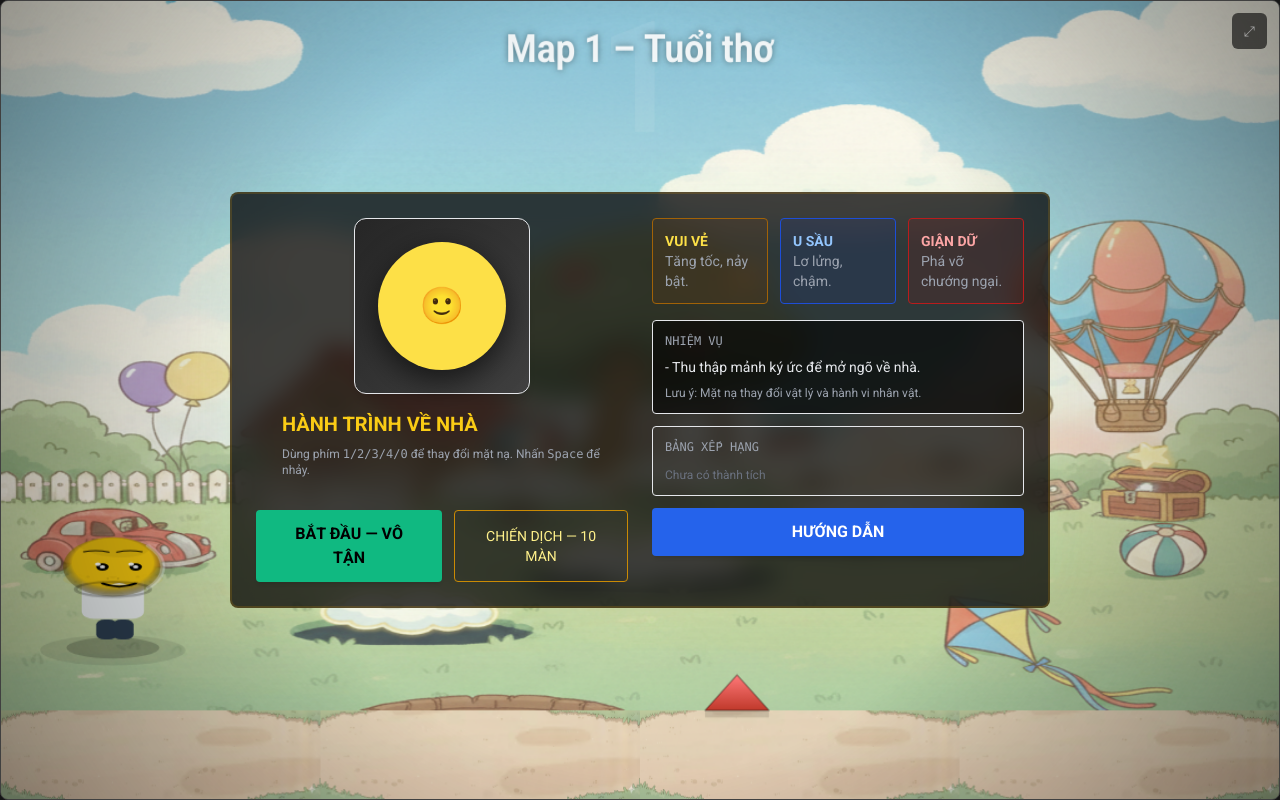
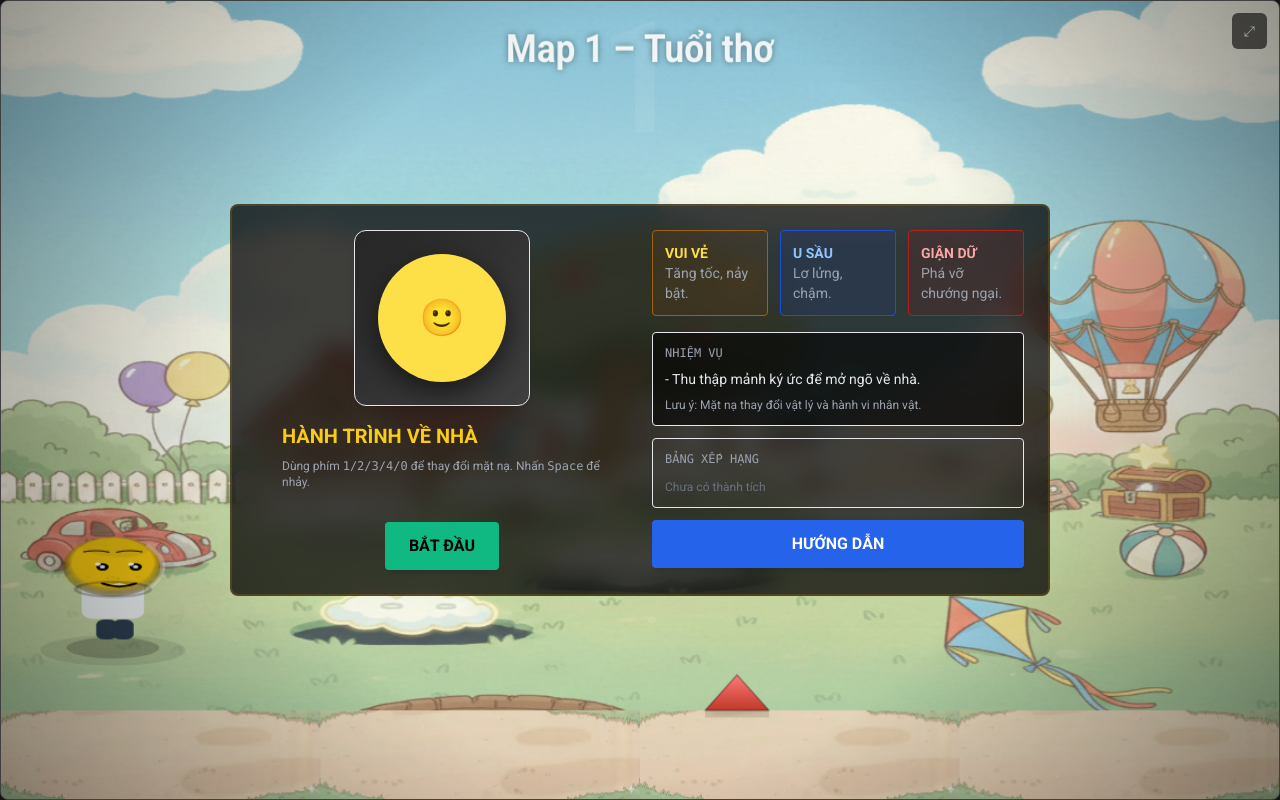
Before and after one commit to Nguyenybin2015/global-game-jam, a React (Vite) app: page / in a window 1280 px wide. Built offline with nearby package versions, Linux system fonts and the light colour scheme.

Commit message:
refactor(UIOverlay): clean up commented code and improve readability

```diff
--- a/components/GameCanvas.tsx
+++ b/components/GameCanvas.tsx
@@ -2330,7 +2330,7 @@ const GameCanvas: React.FC<GameCanvasProps> = ({
       setCurrentIntegrity(val);
     }
     if (p.health <= 0) {
-      setDeathReason("S.E.R.A: Đối tượng đã ngưng hoạt động.");
+      // setDeathReason("S.E.R.A: Đối tượng đã ngưng hoạt động.");
       // if this was an endless run, persist the result (levels cleared)
       if (levelState.current.endlessMode) {
         const levels = levelState.current.endlessLevelsCompleted || 0;
--- a/components/UIOverlay.tsx
+++ b/components/UIOverlay.tsx
@@ -557,17 +557,17 @@ const UIOverlay: React.FC<UIProps> = ({
                 className='px-6 py-3 bg-emerald-500 text-black font-bold rounded hover:scale-105 transition transform shadow-md'
                 title='Chơi vô tận — đếm số màn'
               >
-                BẮT ĐẦU — VÔ TẬN
+                BẮT ĐẦU
               </button>
 
-              <button
+              {/* <button
                 onClick={() => setShowCampaignModal(true)}
                 className='px-4 py-3 border border-yellow-600 text-yellow-200 rounded text-sm'
                 aria-haspopup='dialog'
                 aria-expanded={showCampaignModal}
               >
                 CHIẾN DỊCH — 10 MÀN
-              </button>
+              </button> */}
             </div>
 
             {/* (Intro bubble moved to in-game overlay so it can follow the player) */}
@@ -1151,9 +1151,9 @@ const UIOverlay: React.FC<UIProps> = ({
                 opacity: 0,
               }}
             ></div>
-            <div className='absolute top-1/2 left-1/2 -translate-x-1/2 -translate-y-1/2 text-red-600/80 font-mono font-bold text-9xl uppercase opacity-10 blur-[2px] animate-pulse'>
+            {/* <div className='absolute top-1/2 left-1/2 -translate-x-1/2 -translate-y-1/2 text-red-600/80 font-mono font-bold text-9xl uppercase opacity-10 blur-[2px] animate-pulse'>
               SYSTEM FAILURE
-            </div>
+            </div> */}
           </div>
         )}
 
@@ -1657,7 +1657,9 @@ const UIOverlay: React.FC<UIProps> = ({
       <div className='absolute top-4 left-4 flex flex-col gap-3 z-30 pointer-events-none w-72'>
         <div className='neumorph-card px-3 py-3 w-full'>
           <div className='flex items-baseline justify-between gap-3 mb-2'>
-            <div className='text-[10px] font-mono text-gray-400'>Chỉ số sinh tồn</div>
+            <div className='text-[10px] font-mono text-gray-400'>
+              Chỉ số sinh tồn
+            </div>
             <div className='text-sm font-mono font-semibold' aria-hidden>
               <span
                 className={
@@ -1677,9 +1679,7 @@ const UIOverlay: React.FC<UIProps> = ({
 
         <div className='neumorph-card px-3 py-3 w-full'>
           <div className='flex items-baseline justify-between gap-3 mb-2'>
-            <div className='text-[10px] font-mono text-gray-400'>
-              BẢN NGÃ
-            </div>
+            <div className='text-[10px] font-mono text-gray-400'>BẢN NGÃ</div>
             <div className='text-sm font-mono font-semibold text-cyan-300'>
               {Math.round(integrity)}%
             </div>
@@ -1712,7 +1712,9 @@ const UIOverlay: React.FC<UIProps> = ({
           className='neumorph-card px-3 py-2 w-full flex items-center justify-between gap-3'
           aria-hidden
         >
-          <div className='text-[10px] font-mono text-gray-400'>Thời gian màn chơi</div>
+          <div className='text-[10px] font-mono text-gray-400'>
+            Thời gian màn chơi
+          </div>
           <div className='text-sm font-mono font-semibold text-amber-300'>
             {currentLevelTime ? formatTime(currentLevelTime) : "00:00.00"}
           </div>
```
